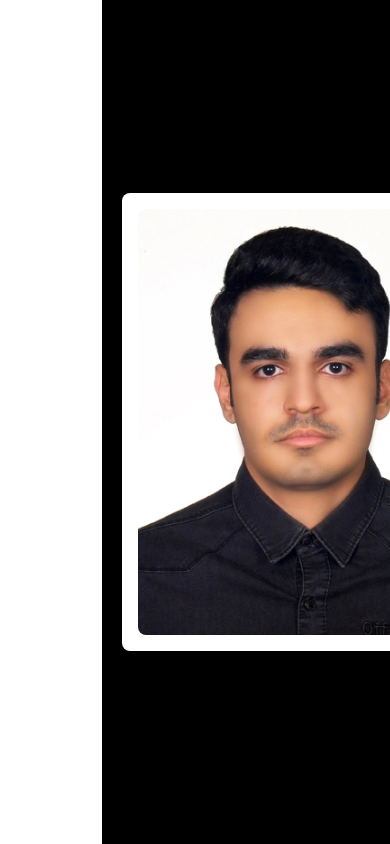
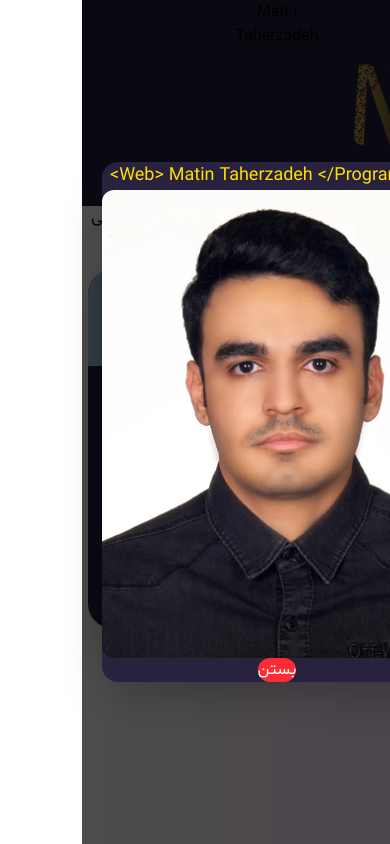
Before and after one commit to MatinT-SA/My-Personal-Website, a Next.js app: page / in a window 390 px wide. Both pictures are taken after a click on the picture 195 px from the left and 442 px from the top of the page. Built offline with nearby package versions, Linux system fonts and the light colour scheme.

Commit message:
using theme directive in our global.css for custom fonts, colors, breakpoints and so on

```diff
--- a/app/components/Header.js
+++ b/app/components/Header.js
@@ -2,7 +2,7 @@ import Logo from "./Logo";
 
 export default function Header() {
   return (
-    <header className="header flex justify-between items-center flex-wrap w-full py-4">
+    <header className="header flex justify-between items-center flex-wrap w-full py-4 bg-purple-primary">
       <div className="header-p w-full sm:w-1/3 text-center sm:text-left">
         <p>Matin</p>
         <p>Taherzadeh</p>
--- a/app/components/ProfileCard.js
+++ b/app/components/ProfileCard.js
@@ -3,27 +3,101 @@
 import { useState } from "react";
 import Image from "next/image";
 import ProfileModal from "./ProfileModal";
+import { FaInstagram, FaTwitter, FaGithub, FaLinkedin } from "react-icons/fa";
 
 export default function ProfileCard() {
   const [isModalOpen, setIsModalOpen] = useState(false);
 
-  const openModal = () => setIsModalOpen(true);
-  const closeModal = () => setIsModalOpen(false);
+  return (
+    <div className="w-full max-w-sm mx-auto bg-purple-primary rounded-3xl shadow-2xl pt-0 pb-8 px-6 flex flex-col items-center relative">
+      {/* Cover Photo */}
+      <div className="w-full h-24 bg-gradient-to-r from-blue-light via-purple-secondary to-yellow-primary rounded-t-3xl mb-[-56px]" />
 
-  return (
-    <div className="relative text-center">
       {/* Profile Image */}
-      <Image
-        src="/images/Matin-Taherzadeh-portrait.webp"
-        alt="Matin Taherzadeh"
-        width={150}
-        height={150}
-        className="mx-auto rounded-full cursor-pointer hover:opacity-80 transition"
-        onClick={openModal}
+      <div className="relative z-10">
+        <Image
+          src="/images/Matin-Taherzadeh-portrait.webp"
+          alt="Matin Taherzadeh"
+          width={120}
+          height={120}
+          className="rounded-full border-4 border-white shadow-xl cursor-pointer hover:opacity-90 transition"
+          onClick={() => setIsModalOpen(true)}
+          priority
+        />
+      </div>
+
+      {/* Name & Subtitle */}
+      <div className="mt-7 text-center">
+        <div className="text-2xl font-bold text-yellow-primary drop-shadow">
+          متین طاهرزاده
+        </div>
+        <div className="text-base text-blue-light mt-1 font-semibold">
+          Front-End Developer
+        </div>
+      </div>
+
+      {/* Buttons */}
+      <div className="flex gap-3 mt-6">
+        <button
+          className="bg-yellow-primary hover:bg-yellow-400 text-purple-primary font-bold px-5 py-2 rounded-xl shadow transition"
+          onClick={() => (window.location.href = "#Comment-anchor")}
+        >
+          ارسال پیام
+        </button>
+        <button
+          className="bg-blue-light hover:bg-blue-400 text-purple-primary font-bold px-5 py-2 rounded-xl shadow transition"
+          onClick={() =>
+            window.open(
+              "https://www.instagram.com/matin_taherzadeh_sa/",
+              "_blank"
+            )
+          }
+        >
+          در اینستا فالوم کن
+        </button>
+      </div>
+
+      {/* Social Icons */}
+      <div className="flex gap-5 mt-7 text-2xl text-yellow-primary">
+        <a
+          href="https://www.linkedin.com/in/matin-taherzadeh-sa"
+          target="_blank"
+          rel="noopener"
+          aria-label="LinkedIn"
+        >
+          <FaLinkedin className="hover:text-blue-light transition" />
+        </a>
+        <a
+          href="https://www.instagram.com/matin_taherzadeh_sa/"
+          target="_blank"
+          rel="noopener"
+          aria-label="Instagram"
+        >
+          <FaInstagram className="hover:text-pink-500 transition" />
+        </a>
+        <a
+          href="https://github.com/MatinT-SA"
+          target="_blank"
+          rel="noopener"
+          aria-label="GitHub"
+        >
+          <FaGithub className="hover:text-purple-tertiary transition" />
+        </a>
+        <a
+          href="https://twitter.com/MatinT_SA"
+          target="_blank"
+          rel="noopener"
+          aria-label="Twitter"
+        >
+          <FaTwitter className="hover:text-blue-400 transition" />
+        </a>
+      </div>
+
+      {/* Modal */}
+      <ProfileModal
+        isOpen={isModalOpen}
+        onClose={() => setIsModalOpen(false)}
       />
-
-      {/* Profile Modal */}
-      <ProfileModal isOpen={isModalOpen} onClose={closeModal} />
     </div>
   );
 }
--- a/app/components/ProfileModal.js
+++ b/app/components/ProfileModal.js
@@ -6,24 +6,35 @@ export default function ProfileModal({ isOpen, onClose }) {
   if (!isOpen) return null;
 
   return (
-    <div className="fixed inset-0 bg-black bg-opacity-60 flex justify-center items-center z-50">
-      <div className="relative bg-white p-4 rounded-lg max-w-[90%] max-h-[90%] shadow-xl">
+    <div className="fixed inset-0 bg-black/70 flex justify-center items-center z-50">
+      <div className="relative bg-purple-secondary p-6 rounded-2xl max-w-[90vw] max-h-[90vh] shadow-2xl">
         {/* Close Button */}
         <button
           onClick={onClose}
-          className="absolute top-2 right-2 text-xl font-bold text-gray-700 hover:text-red-500"
+          className="absolute top-2 right-2 text-2xl font-bold text-yellow-primary hover:text-red-500"
+          aria-label="بستن"
         >
           &times;
         </button>
-
+        <h4 className="text-lg font-bold mb-4 text-center text-yellow-primary">
+          &lt;Web&gt; Matin Taherzadeh &lt;/Programmer&gt;
+        </h4>
         {/* Modal Image */}
         <Image
           src="/images/Matin-Taherzadeh-portrait.webp"
           alt="Matin Taherzadeh Enlarged"
           width={500}
           height={500}
-          className="rounded-lg object-cover"
+          className="rounded-xl object-cover mx-auto"
         />
+        <div className="flex justify-center mt-4">
+          <button
+            onClick={onClose}
+            className="bg-red-500 hover:bg-red-600 text-white px-6 py-2 rounded-xl transition"
+          >
+            بستن
+          </button>
+        </div>
       </div>
     </div>
   );
--- a/app/sections/HomeSection.js
+++ b/app/sections/HomeSection.js
@@ -5,7 +5,7 @@ import ProfileCard from "../components/ProfileCard";
 export default function HomeSection() {
   return (
     <section id="Home" className="w-full">
-      <div className="max-w-7xl mx-auto px-4 py-6">
+      <div className="w-full mx-auto px-4 py-6">
         <Header />
         <Navigation />
 
--- a/app/styles/global.css
+++ b/app/styles/global.css
@@ -1,4 +1,24 @@
 @import "tailwindcss";
+
+@theme {
+  /* Fonts */
+  --font-shabnam: "Shabnam", sans-serif;
+  --font-iransans: "IRANSans-web", sans-serif;
+
+  /* Breakpoints */
+  --breakpoint-sm: 30rem;
+  --breakpoint-md: 48rem;
+  --breakpoint-lg: 64rem;
+  --breakpoint-xl: 80rem;
+
+  /* Colors */
+  --color-purple-primary: #231e39;
+  --color-yellow-primary: #ffdf00;
+  --color-blue-light: #a8c6de;
+  --color-purple-secondary: #28223f;
+  --color-purple-tertiary: #1f1a32;
+  --color-dark-primary: #333300;
+}
 
 /* Custom Font Faces */
 @font-face {
@@ -21,12 +41,12 @@
 
 /* Root Variables */
 :root {
-  --blue-light-color: #a8c6de;
+  /* --blue-light-color: #a8c6de;
   --purple-primary-color: #231e39;
   --purple-secondary-color: #28223f;
   --purple-tertiary-color: #1f1a32;
   --dark-primary-color: #333300;
-  --yellow-primary-color: #ffdf00;
+  --yellow-primary-color: #ffdf00; */
   --nav-load-time: 400ms;
   --header-load-time: 400ms;
   --names-header-time: 3s;
@@ -35,6 +55,26 @@
   --MyPic-delay-time: calc(
     (var(--nav-load-time) + var(--nav-link-load-time)) + 100ms
   );
+}
+
+/* Global Reset and Direction */
+* {
+  margin: 0;
+  padding: 0;
+  box-sizing: border-box;
+  font-weight: normal;
+  direction: rtl;
+}
+
+html {
+  scroll-behavior: smooth;
+}
+
+body {
+  font-family: Shabnam, "B Morvarid", "IRANSans-web", "B Koodak", Georgia,
+    sans-serif;
+  background-image: linear-gradient(to right, #fff, #ffe6ff 80%);
+  overflow-anchor: none;
 }
 
 /* Scrollbar Styling */
@@ -53,3 +93,12 @@
 ::-webkit-scrollbar-thumb:hover {
   background-color: var(--yellow-primary-color);
 }
+
+/* Link Styles */
+a:focus,
+a:hover {
+  color: var(--dark-primary-color);
+}
+a {
+  text-decoration: none;
+}
--- a/package.json
+++ b/package.json
@@ -13,7 +13,8 @@
     "@tailwindcss/cli": "^4.1.11",
     "next": "15.4.4",
     "react": "19.1.0",
-    "react-dom": "19.1.0"
+    "react-dom": "19.1.0",
+    "react-icons": "^5.5.0"
   },
   "devDependencies": {
     "@eslint/eslintrc": "^3",
--- a/tailwind.config.js
+++ b/tailwind.config.js
@@ -1,5 +1,5 @@
 /** @type {import('tailwindcss').Config} */
-module.exports = {
+export default {
   content: [
     "./app/**/*.{js,ts,jsx,tsx}",
     "./pages/**/*.{js,ts,jsx,tsx}",
@@ -11,6 +11,14 @@ module.exports = {
         shabnam: ["Shabnam", "sans-serif"],
         iransans: ["IRANSans-web", "sans-serif"],
       },
+      colors: {
+        "blue-light": "#a8c6de",
+        "purple-primary": "#231e39",
+        "purple-secondary": "#28223f",
+        "purple-tertiary": "#1f1a32",
+        "dark-primary": "#333300",
+        "yellow-primary": "#ffdf00",
+      },
     },
   },
   plugins: [],
```
Also changed, not shown: 1 other file (tests, documents, lock files or other folders).
